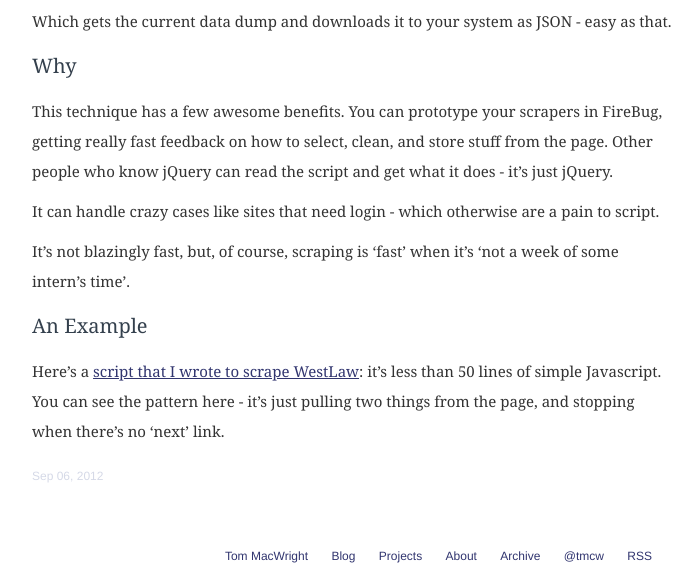
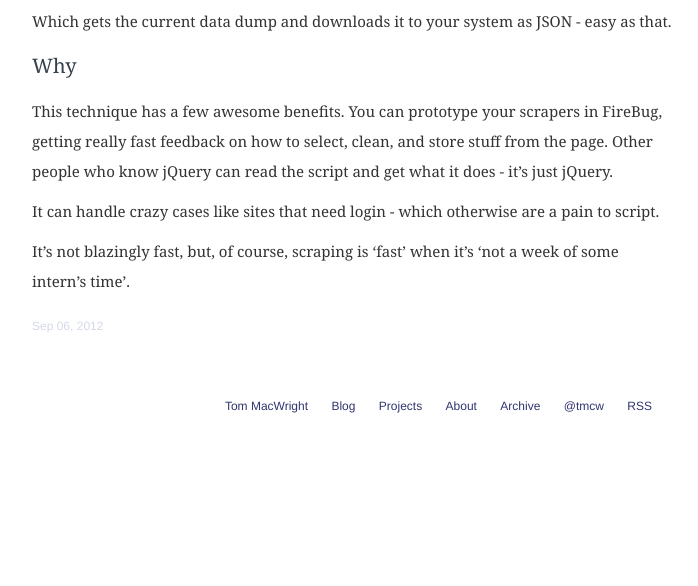
Before and after one commit to konklone/tmcw.github.com, a Jekyll site: the page built from _posts/2012-09-06-scrapers.md, in a window 1280 px wide and 900 px high, scrolled down 2970 px, cut to the strip 314-900 px from the top of the window. Shown: the whole strip, without its empty margins (288-986 px from the left). Built offline with Jekyll 4.4.1, drawn with Linux system fonts in a browser that asks for light colours; Markdown is read by kramdown in place of the engine named in the settings; comment, search, counter and statistics services are not loaded; after the commit the page ends 3720 px from its top, so only the background shows below that.

Commit message:
Remove this scraper. Though I never used it, wrong to give that idea.

```diff
--- a/_posts/2012-09-06-scrapers.md
+++ b/_posts/2012-09-06-scrapers.md
@@ -138,10 +138,3 @@ pain to script.
 
 It's not blazingly fast, but, of course, scraping is 'fast' when it's
 'not a week of some intern's time'.
-
-## An Example
-
-Here's a [script that I wrote to scrape WestLaw](https://gist.github.com/3659246):
-it's less than 50 lines of simple Javascript. You can see the pattern here -
-it's just pulling two things from the page, and stopping when there's no 'next'
-link.
```
